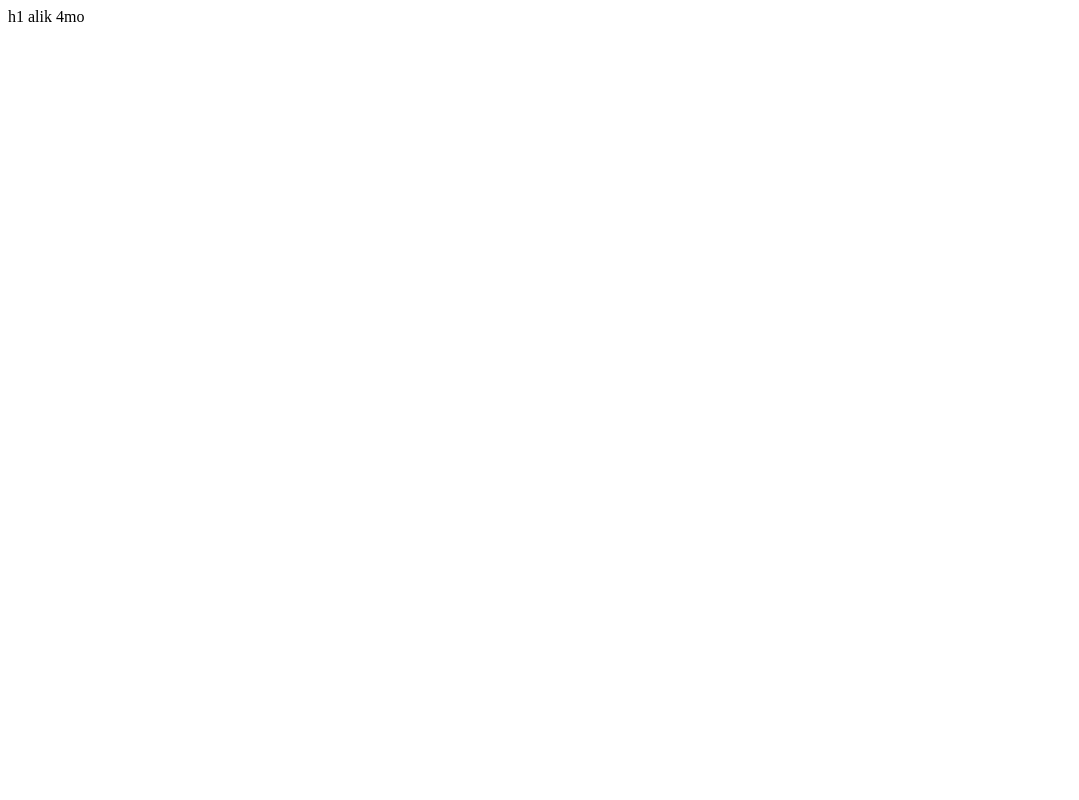
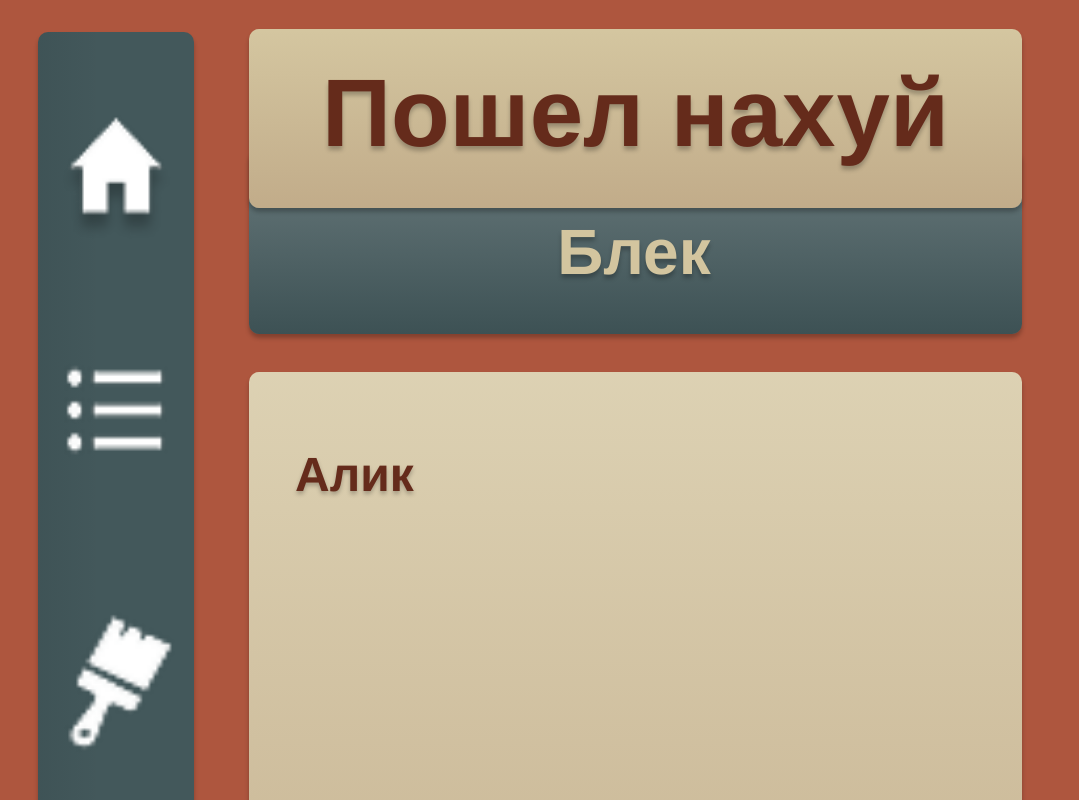
Before and after one commit to Tapokko1/Tapokko1.github.io, a plain HTML site: page Catalog.html in a window 1280 px wide. Shown: the top 800 px of the page, without its empty margins (0-1079 px from the left). Drawn offline with nearby package versions, Linux system fonts and the light colour scheme.

Commit message:
Фдшл

```diff
--- a/Catalog.html
+++ b/Catalog.html
@@ -1,11 +1,32 @@
 <!DOCTYPE html>
-<html lang="en">
-<head>
-    <meta charset="UTF-8">
-    <meta name="viewport" content="width=device-width, initial-scale=1.0">
-    <title>alik lox</title>
-</head>
-<body>
-    h1 alik 4mo
-</body>
+<html>
+  <head>
+    <meta name="viewport" content="width=device-width, initial-scale=1" />
+    <meta charset="utf-8" />
+    <link rel="stylesheet" href="globals.css" />
+    <link rel="stylesheet" href="style.css" />
+  </head>
+  <body>
+    <div class="frame">
+      <img class="dcbfd-ee-fd" src="dcb73fd7-8ee3-45fd-addb-7cb4372220ed 1.png" />
+      <div class="rectangle"></div>
+      <p class="text-wrapper">
+        Алик
+      </p>
+      <div class="div"></div>
+      <div class="text-wrapper-2">Блек</div>
+      <div class="rectangle-2"></div>
+      <p class="p">Алик Дьиэтэ 2 туннук</p>
+      <div class="rectangle-3"></div>
+      <div class="rectangle-4"></div>
+      <div class="text-wrapper-3">Пошел нахуй</div>
+      <img class="list" src="List.png" />
+      <img class="book" src="book.png" />
+      <img class="paint-brush" src="paint_brush.png" />
+      <!-- Изменение: Обернули img в <a> для создания ссылки-кнопки -->
+      <a href="index.html" class="home-link">
+        <img class="home" src="Home.png" alt="Home icon" />
+      </a>
+    </div>
+  </body>
 </html>
```
Also changed, not shown: index.html (+0 -1 lines).
